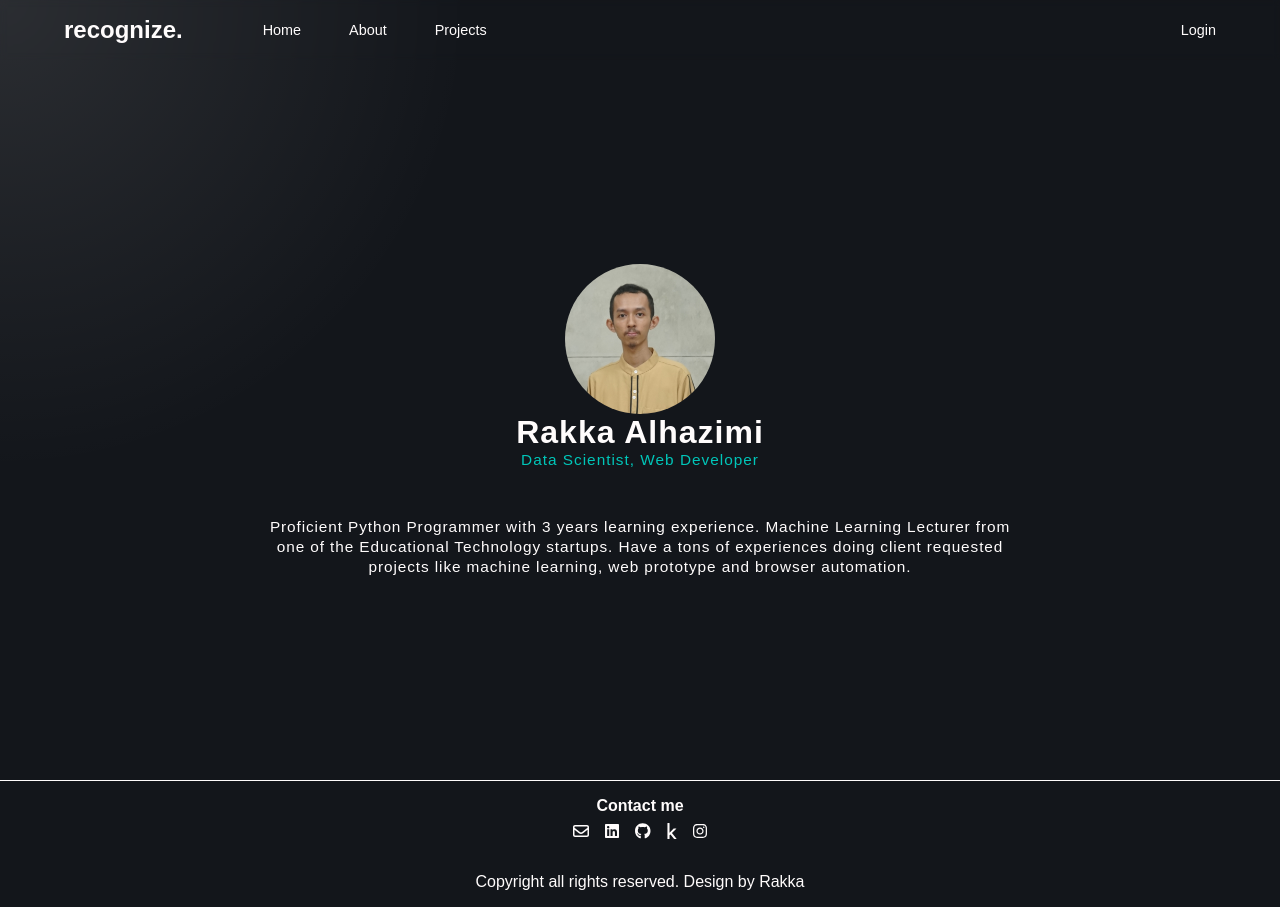
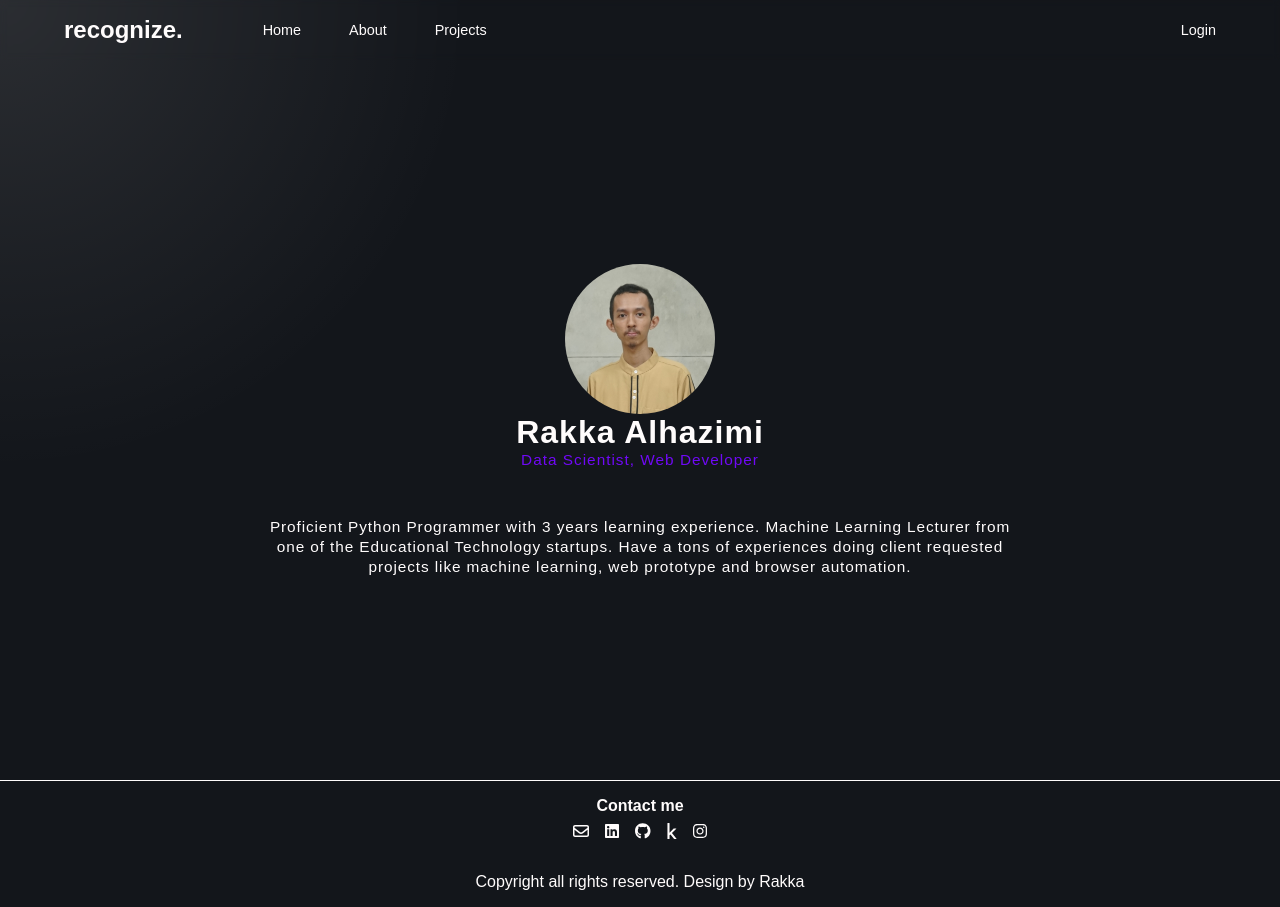
Before and after one commit to rakkaalhazimi/Vue-Blogspot, a Vue app: page /about in a window 1280 px wide. Built offline with nearby package versions, Linux system fonts and the light colour scheme.

Commit message:
add: variant color and change accent color

```diff
--- a/src/scss/_base.scss
+++ b/src/scss/_base.scss
@@ -3,8 +3,12 @@ $dominant: #13161b;
 $dominant-shade: #0A0D10;
 $dominant-transparent: rgba(19, 22, 27, 0.8);
 $complement: #FFFCFC;
-$accent: #00C6B9;
-$accent-transparent: rgba(0, 198, 185, .5);
+$accent: hsl(266, 93%, 50%);
+$variant-1: hsl(116, 93%, 30%);
+$variant-2: hsl(166, 93%, 30%);
+$variant-3: hsl(216, 93%, 30%);
+$variant-4: hsl(266, 93%, 30%);
+$variant-5: hsl(316, 93%, 30%);
 $text-dark: #FFFCFC;
 $text-light: #13161b;
 $text-dim: #646363;
```
